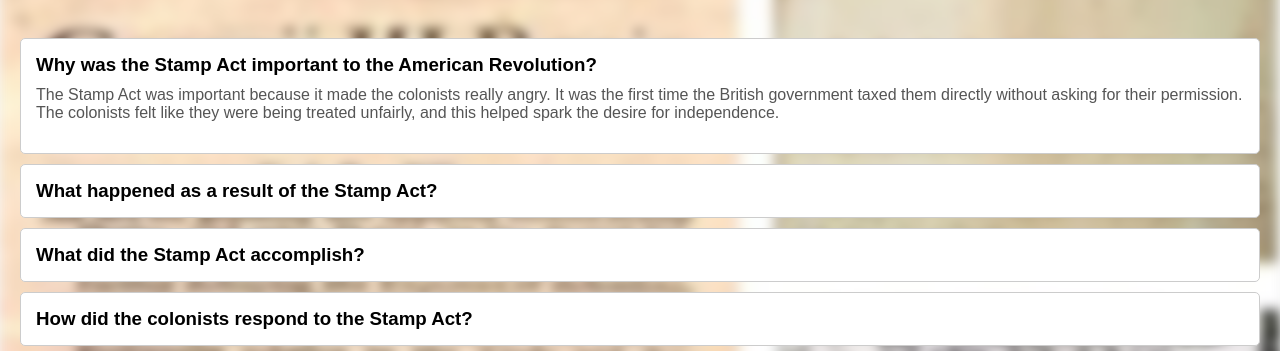
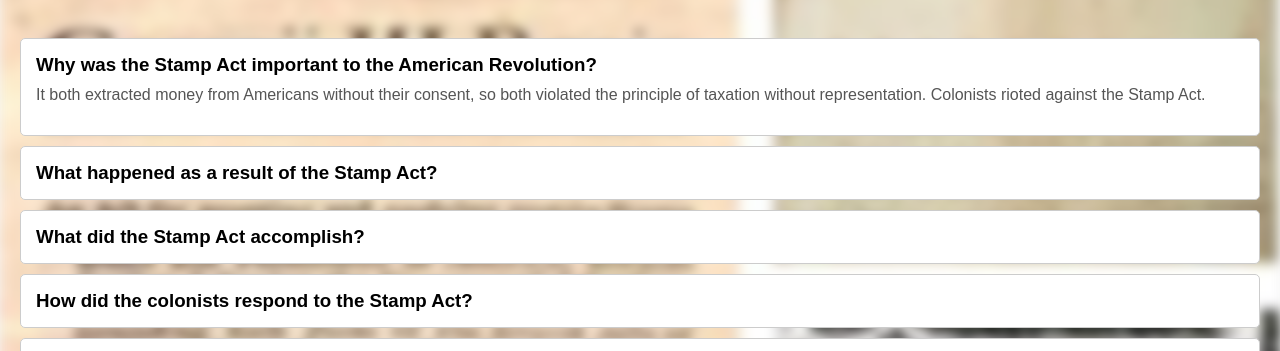
Before and after one commit to coderaaaaaa/Official, a plain HTML site: page Que.html in a window 1280 px wide. Both pictures are taken after a click on the element "Why was the Stamp Act important to the American Revolution?". Shown: the part 103-454 px from the top of the page. Drawn offline with Linux system fonts and the light colour scheme.

Commit message:
Update Que.html

```diff
--- a/Que.html
+++ b/Que.html
@@ -54,7 +54,7 @@
 
         <div class="qa-item">
             <h3 class="question">Why was the Stamp Act important to the American Revolution?</h3>
-            <p class="answer">The Stamp Act was important because it made the colonists really angry. It was the first time the British government taxed them directly without asking for their permission. The colonists felt like they were being treated unfairly, and this helped spark the desire for independence.</p>
+            <p class="answer">It both extracted money from Americans without their consent, so both violated the principle of taxation without representation. Colonists rioted against the Stamp Act.</p>
         </div>
 
         <div class="qa-item">
```
